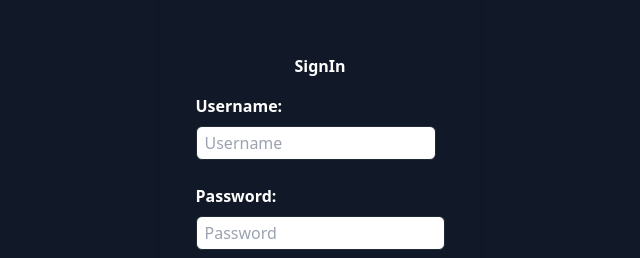
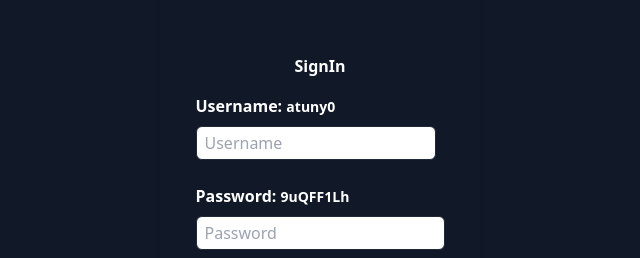
Before and after one commit to almaskhan1286/Socail-Media-App, a website: page index.html in a window 1280 px wide. Shown: the part 204-462 px from the top of the page, without its empty margins (320-960 px from the left). Drawn offline with Linux system fonts and the light colour scheme.

Commit message:
add hint for login

```diff
--- a/index.html
+++ b/index.html
@@ -29,7 +29,7 @@
           id="signInForm"
           class="flex flex-col"
         >
-          <label class="font-semibold" for="username">Username:</label>
+          <label class="font-semibold" for="username">Username: <span class="text-sm italic text-green-500">atuny0</span></label>
           <input
             class="border border-gray-800 text-gray-800 rounded-md outline-none active:outline-none !bg-gray-700 py-1 px-2 my-2"
             type="text"
@@ -37,7 +37,7 @@
             placeholder="Username"
             style="width: 15rem;"
           />
-          <label class="mt-4 font-semibold" for="password">Password:</label>
+          <label class="mt-4 font-semibold" for="password">Password: <span class="text-sm italic text-green-500">9uQFF1Lh</span></label>
           <input
             class="border border-gray-800  text-gray-800 rounded-md outline-none active:outline-none !bg-gray-700 py-1 px-2 my-2"
             type="password"
```
